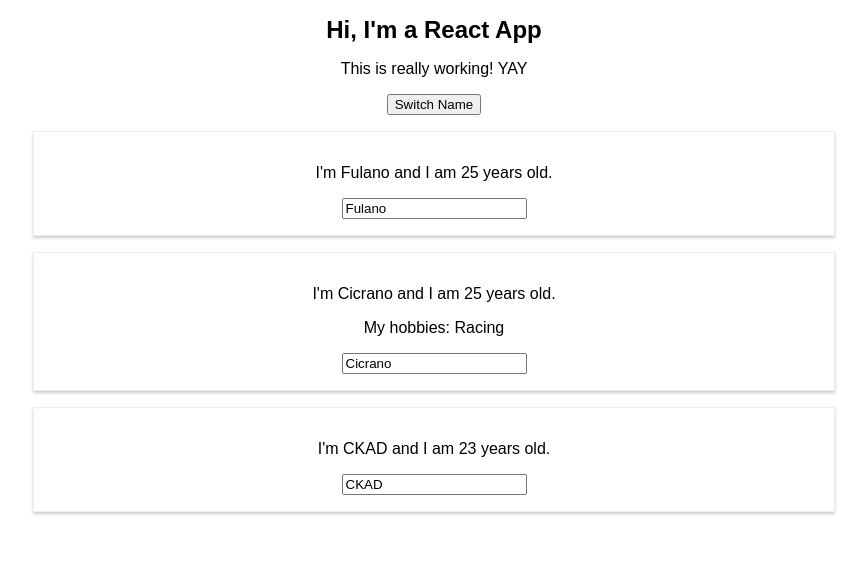
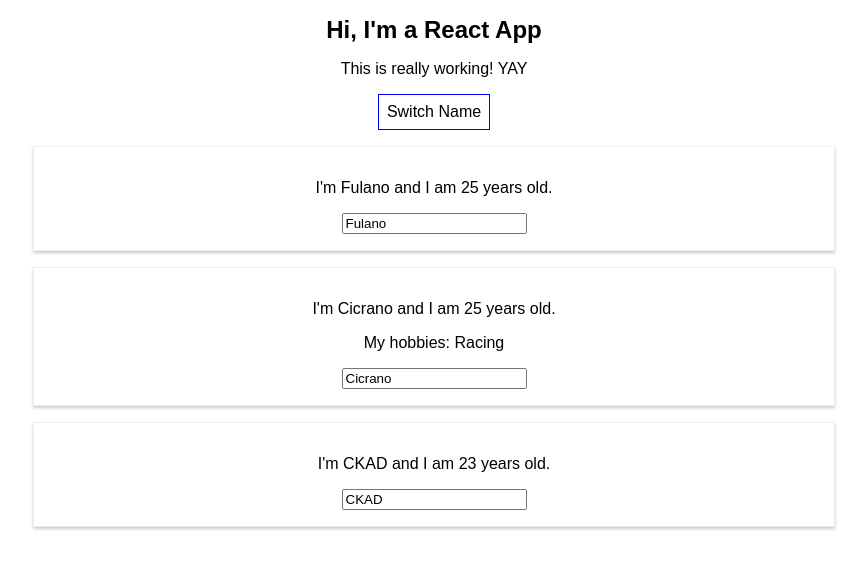
Before and after one commit to natanielmendes/angular-complete-guide, a React (Create React App) app: page / in a window 1280 px wide. Shown: the top 568 px of the page, without its empty margins (206-1073 px from the left). Built offline with nearby package versions, Linux system fonts and the light colour scheme.

Commit message:
Working with Inline Styles

```diff
--- a/src/App.js
+++ b/src/App.js
@@ -37,11 +37,21 @@
     })
   }
 
+  const style = {
+    backgroundColor: 'white',
+    font: 'inherit',
+    border: '1px solid blue',
+    padding: '8px',
+    cursor: 'pointer'
+  };
+
   return (
     <div className="App">
       <h1 className="App-title">Hi, I'm a React App</h1>
       <p>This is really working! YAY</p>
-      <button onClick={() => switchNameHandler('Nataniel!!')}>Switch Name</button> {/* React can re-render certain things
+      <button
+        style={style}
+        onClick={() => switchNameHandler('Nataniel!!')}>Switch Name</button> {/* React can re-render certain things
       too often using this inneficient approach */}
       <Person
         name={personsState.persons[0].name}
```
